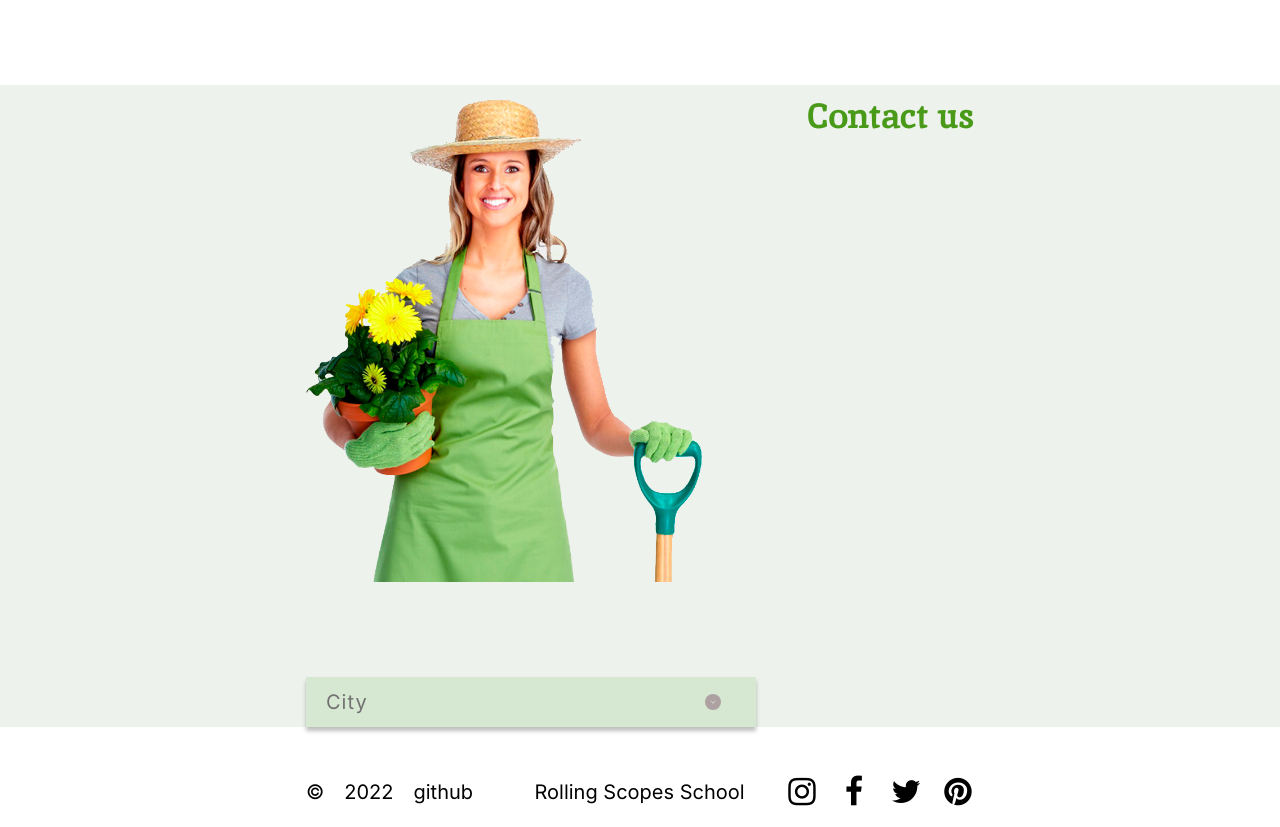
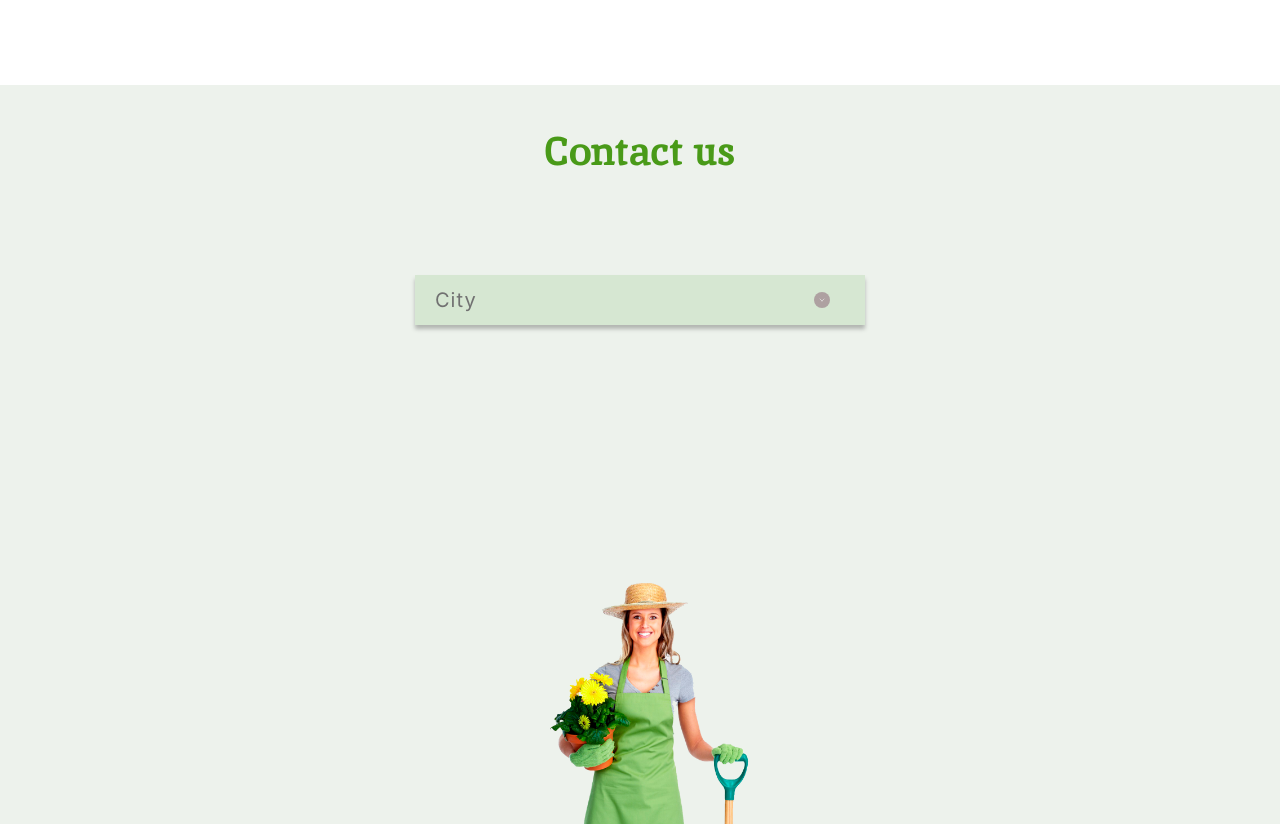
Before and after one commit to DaintyMonk/plants, a plain HTML site: page index.html in a window 1280 px wide. Shown: the part 3597-4424 px from the top of the page. Drawn offline with Linux system fonts and the light colour scheme; files whose address does not match are found by name; a web font is replaced by a local one.

Commit message:
feat: add contacts section styles for tablet

```diff
--- a/assets/styles/style.css
+++ b/assets/styles/style.css
@@ -606,6 +606,10 @@ h2 {
     font-size: 35px;
   }
 
+  .card {
+    width: 280px;
+  }
+
   .wrapper {
     width: 768px;
     padding: 0 50px;
@@ -783,4 +787,33 @@ h2 {
 
   /*-------prices section end-------*/
 
+  /*-------contact section end-------*/
+
+  .contacts__wrapper {
+    flex-direction: column;
+    padding-top: 40px;
+    align-items: center;
+  }
+
+  .contacts__img {
+    order: 2;
+    width: 200px;
+    height: 249px;
+    margin-right: 0;
+    margin-left: 20px;
+  }
+
+  .contacts__title {
+    order: 0;
+    margin: 0;
+    font-size: 40px;
+  }
+
+  .contacts__dropdown {
+    order: 1;
+    margin: 98px 0 250px;
+  }
+
+  /*-------contact section end-------*/
+
 }
```
